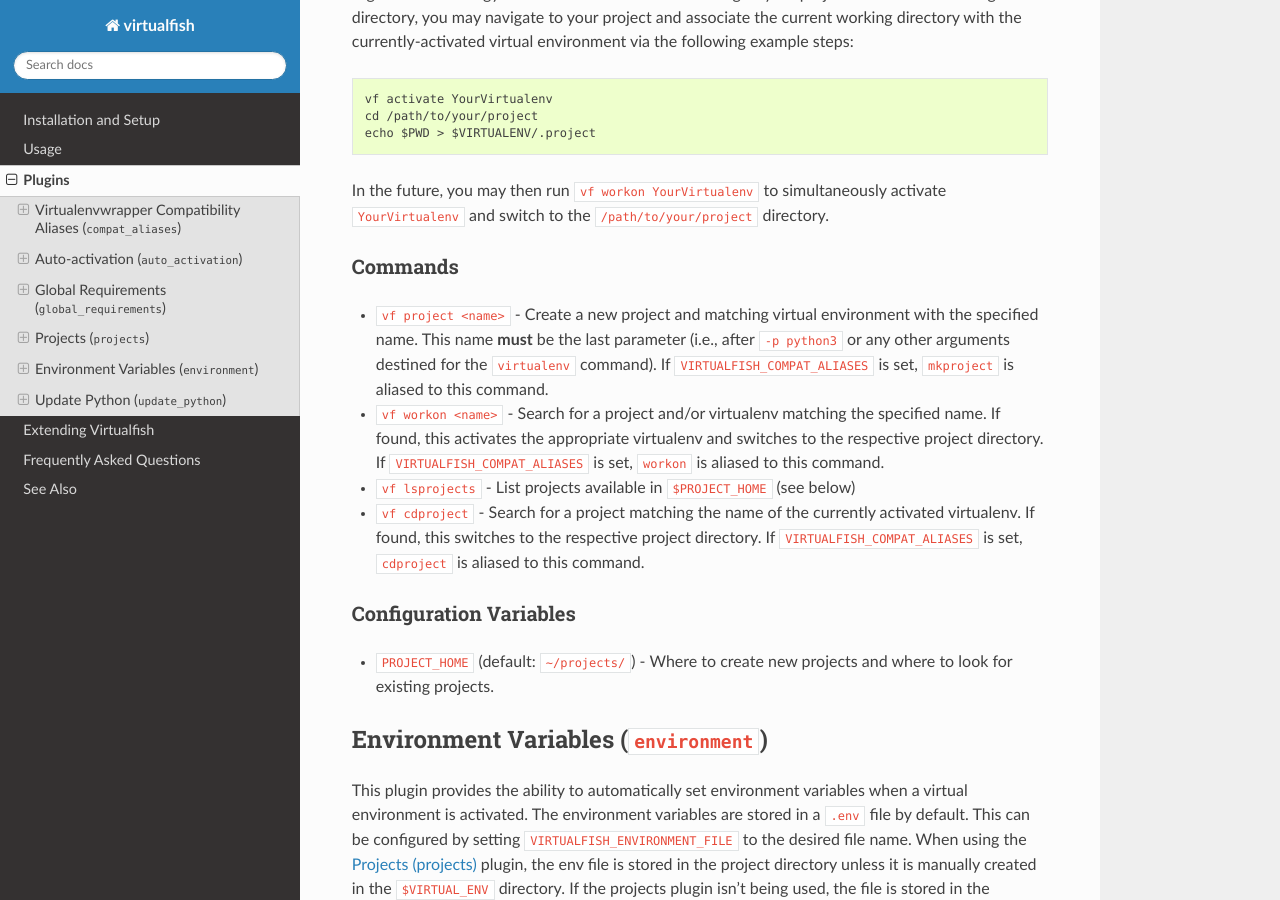
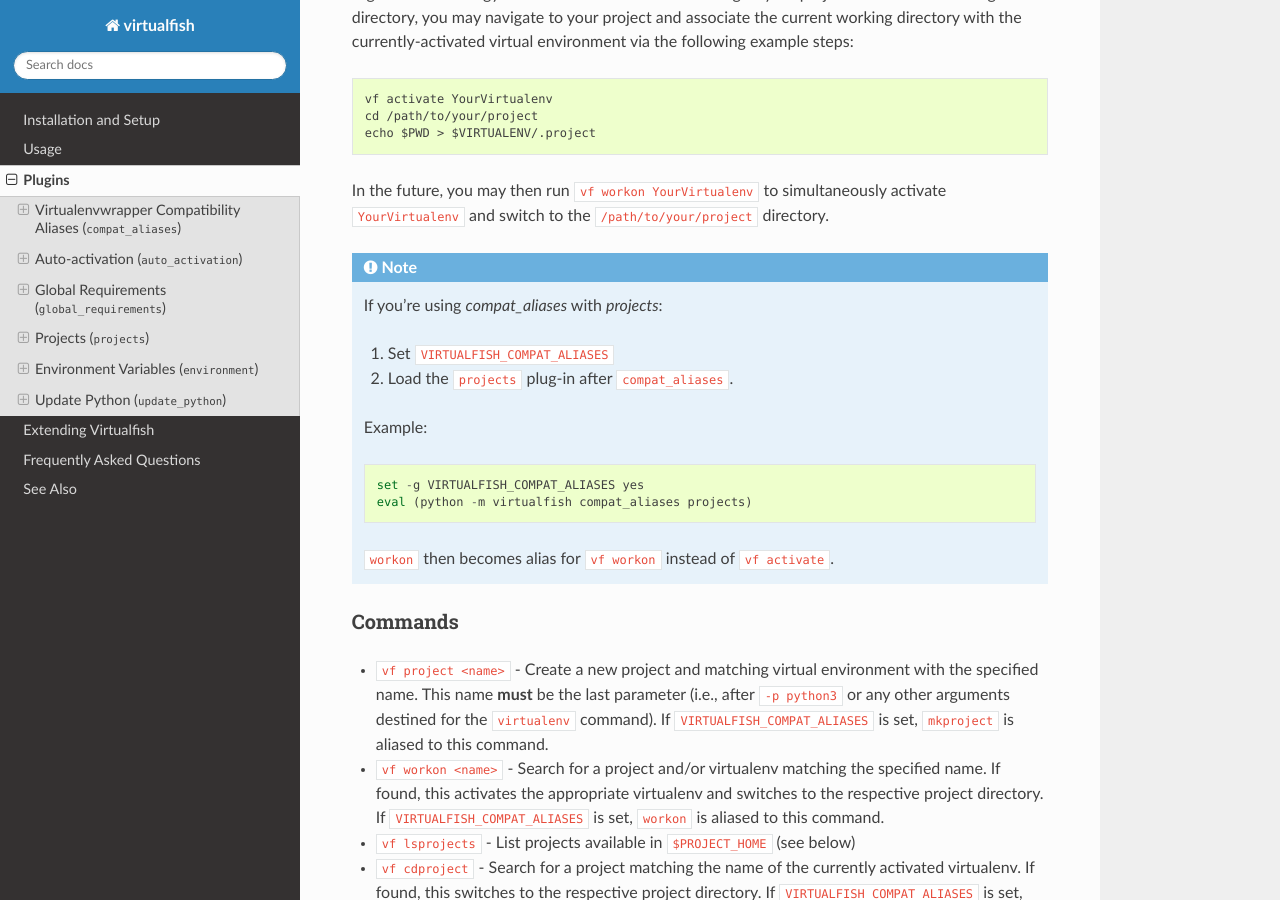
Before and after one commit to justinmayer/virtualfish, a Sphinx documentation site: the page built from docs/plugins.rst, in a window 1280 px wide and 900 px high, scrolled down 2426 px. Built offline with Sphinx 7.4.7 and the Read the Docs theme 2.0.0, drawn with Linux system fonts in a browser that asks for light colours; the version number could not be read and is left out.

Commit message:
Document workon alias behavior w/ projects plugin
The purpose of this change is to help users understand how to get
workon` behaving similar to virtualenvwrapper's `workon` when the
`compat_aliases` and `projects` plugins are used together.

- The `compat_aliases` plug-in aliases `workon` to `vf activate`.
- The `project` plugin aliases `workon` to `vf workon`, but only
  when `VIRTUALFISH_COMPAT_ALIASES` is set when the plug-in is
  loaded.

So the order the two plugins are listed (i.e., loaded) matters,
and so does whether or not the VIRTUALFISH_COMPAT_ALIASES environment
variable is set.

If VIRTUALFISH_COMPAT_ALIASES is not set before the projects plugin is
loaded or the compat_aliases is loaded after the project plugin then
`workon` will activate the virtual environtment, but will not
automatically change to the  project directory.

See issue #137

```diff
--- a/docs/plugins.rst
+++ b/docs/plugins.rst
@@ -127,6 +127,24 @@
 activate ``YourVirtualenv`` and switch to the ``/path/to/your/project``
 directory.
 
+.. note::
+
+
+    If you're using *compat_aliases* with *projects*:
+
+    1. Set ``VIRTUALFISH_COMPAT_ALIASES``
+    2. Load the ``projects`` plug-in after ``compat_aliases``.
+
+    Example:
+
+    ::
+
+        set -g VIRTUALFISH_COMPAT_ALIASES yes
+        eval (python -m virtualfish compat_aliases projects)
+
+    ``workon`` then becomes alias for ``vf workon`` instead of ``vf activate``.
+
+
 Commands
 ........
 
@@ -153,6 +171,7 @@
 
 -  ``PROJECT_HOME`` (default: ``~/projects/``) - Where to create new projects
    and where to look for existing projects.
+
 
 Environment Variables (``environment``)
 ---------------------------------------
@@ -190,7 +209,7 @@
   ``$VISUAL``/``$EDITOR`` or ``vi`` if neither variable is set.
 
 Update Python (``update_python``)
------------------------
+---------------------------------
 
 This plugin adds commands to change the python interpreter of the current
 virtual environment.
```
